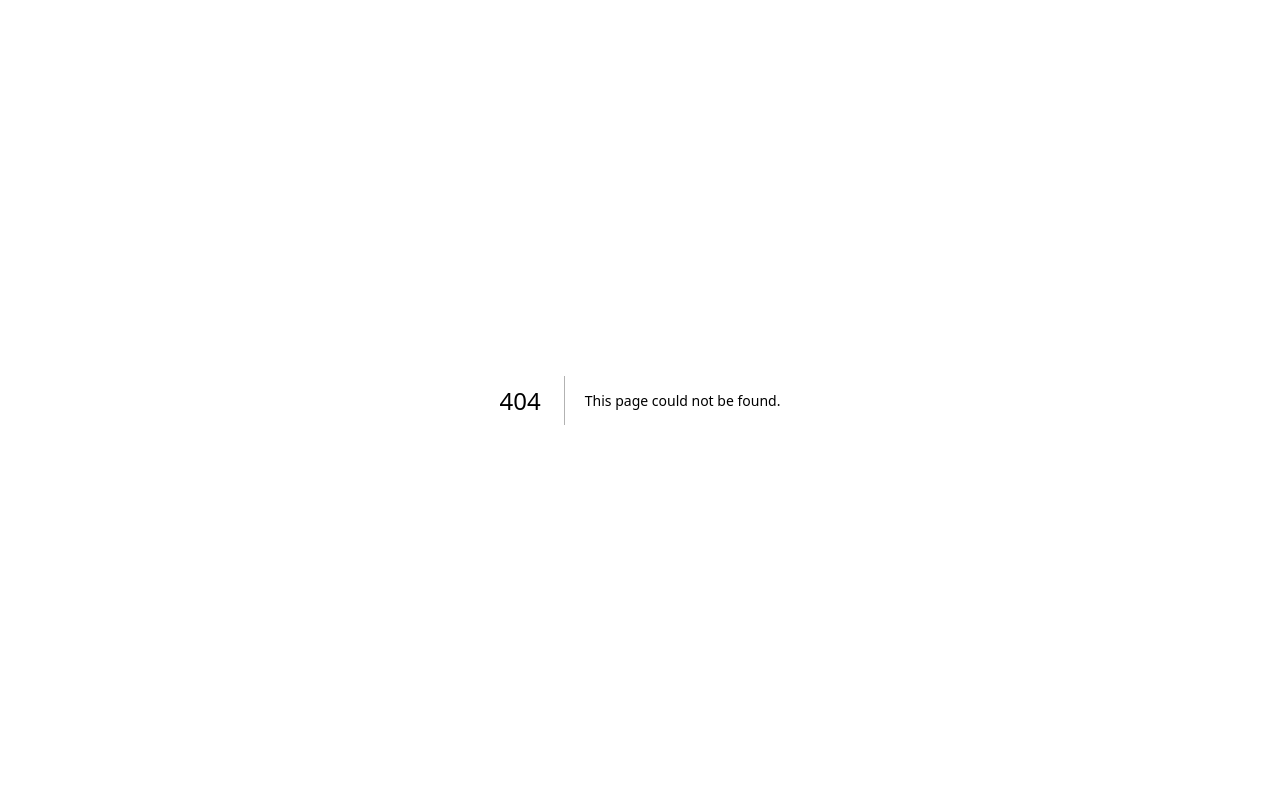
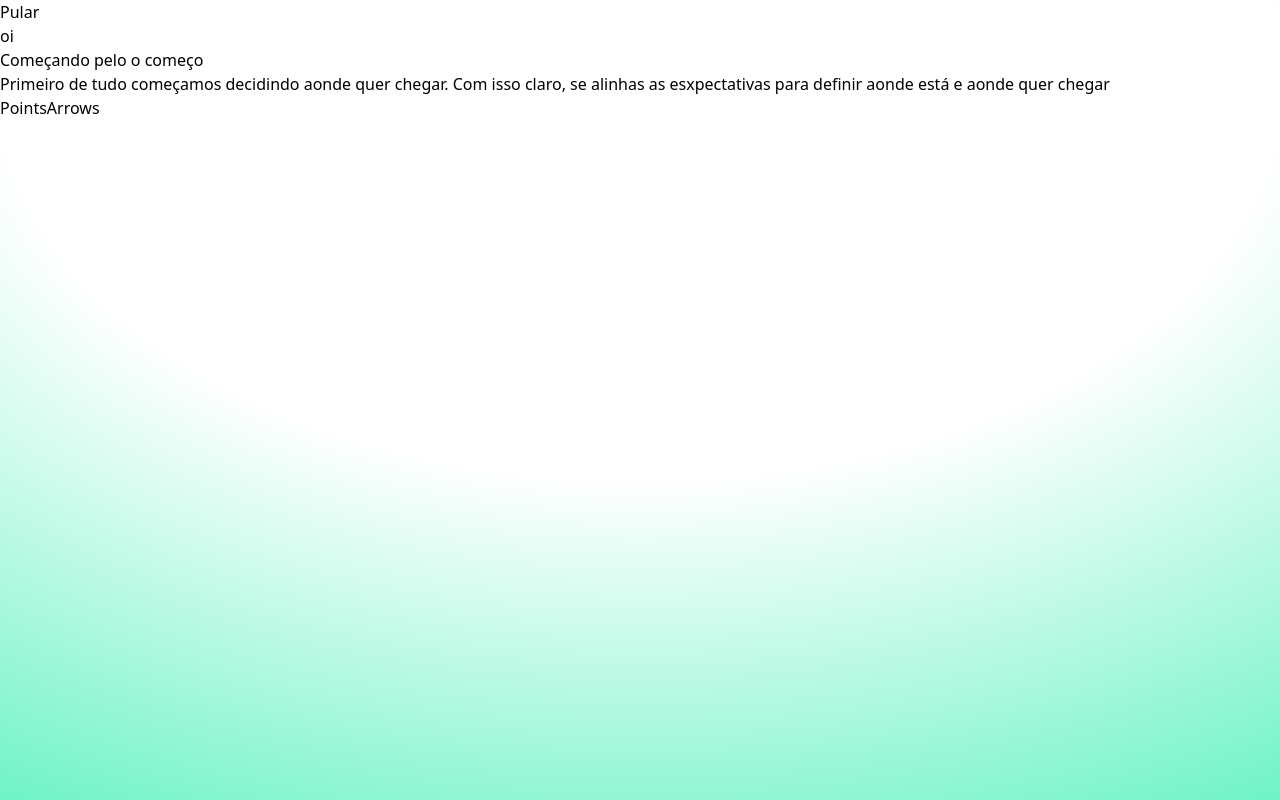
Before and after one commit to Ar3secchim/light-life-web, a Next.js app: page /intro in a window 1280 px wide. Before the commit this address had no page. Built offline with nearby package versions, Linux system fonts and the light colour scheme.

Commit message:
style: :lipstick: create `layout.js` pages Intro and Home

```diff
--- a/pages/index.jsx
+++ b/pages/index.jsx
@@ -1,5 +1,15 @@
+import Layout from "./layout";
+
 function Home() {
-  return <div className="text-cyan-400 font-bold">oi</div>;
+  return (
+    <Layout>
+      <h1>Você é o que você faz consistentemente</h1>
+
+      <p>Isso é tanto para o lado bom quando para o lado ruim das coisas!</p>
+      <button>Começar uma nova jornada</button>
+      <button>Já tenho um conta</button>
+    </Layout>
+  );
 }
 
 export default Home;
--- /dev/null
+++ b/pages/intro/index.jsx
@@ -0,0 +1,14 @@
+import LayoutIntro from "./layout"
+
+
+function Intro() {
+  return (
+    <LayoutIntro
+      Image={"oi"}
+      Title={"Começando pelo o começo"}
+      Text={"Primeiro de tudo começamos decidindo aonde quer chegar. Com isso claro, se alinhas as esxpectativas para definir aonde está e aonde quer chegar"}
+    ></LayoutIntro>
+  )
+}
+
+export default Intro
--- /dev/null
+++ b/pages/intro/layout.jsx
@@ -0,0 +1,21 @@
+import Layout from "../layout"
+
+function LayoutIntro({Image, Title, Text, children}) {
+  return (
+    <Layout>
+      <button>Pular</button>
+      <div>{Image}</div>
+      <h3>{Title}</h3>
+      <p>{Text}</p>
+      <div>
+        {children}
+      </div>
+      <div>
+      <span>Points</span>
+      <span>Arrows</span>
+      </div>
+    </Layout>
+  )
+}
+
+export default LayoutIntro
--- /dev/null
+++ b/pages/intro/pageOne/index.jsx
@@ -0,0 +1,13 @@
+import LayoutIntro from "../layout"
+
+function IntroOne() {
+  return (
+    <LayoutIntro
+      image={"oi"}
+      title={"Como chegar lá"}
+      text={"Com pequenos passos, consistência e recompensando o processo. Usamos o que há de mais avançado em tecnologia e ciência para te ajudar a criar hábitos e rotinas que vão te tranformar em quem você quer ser e assim, ter uma vida mais plena e feliz"}
+    />
+  )
+}
+
+export default IntroOne
--- /dev/null
+++ b/pages/layout.jsx
@@ -0,0 +1,9 @@
+function Layout({ children }) {
+  return (
+    <div className="absolute inset-0 -z-10 h-full w-full bg-white [background:radial-gradient(125%_125%_at_50%_10%,#fff_40%,#33eeb0_100%)]">
+      {children}
+    </div>
+  )
+}
+
+export default Layout;
--- a/pages/login/index.jsx
+++ /dev/null
@@ -1,5 +0,0 @@
-function Login() {
-  return <div>Login</div>;
-}
-
-export default Login;
```
